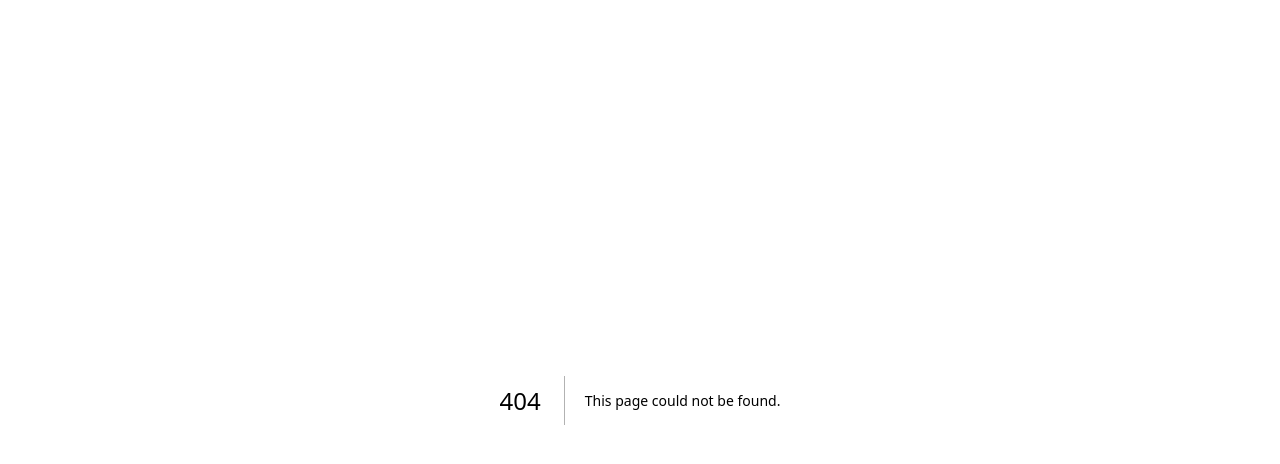
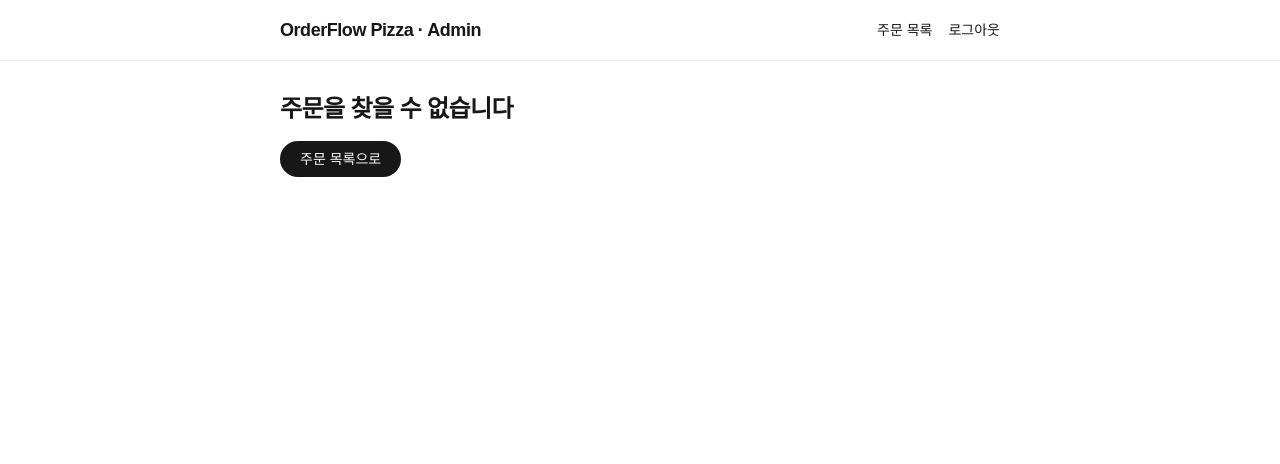
Before and after one commit to sys-Normal/orderflow-pizza, a Next.js app: page /admin/orders/1 in a window 1280 px wide. Before the commit this address had no page. Shown: the top 464 px of the page. Built offline with nearby package versions, Linux system fonts and the light colour scheme.

Commit message:
관리자 주문 목록/상세 화면 추가
사용자 주문 플로우가 기록하는 것과 같은 localStorage 스토어에서 주문을 읽어옵니다. 주문별 간단한 상태 변경 컨트롤을 포함합니다.

```diff
--- /dev/null
+++ b/src/app/(admin)/admin/layout.tsx
@@ -0,0 +1,13 @@
+import type { ReactNode } from "react";
+import { AdminNav } from "@/components/admin-nav";
+
+export default function AdminLayout({ children }: { children: ReactNode }) {
+  return (
+    <>
+      <AdminNav />
+      <main className="mx-auto w-full max-w-3xl flex-1 px-6 py-8">
+        {children}
+      </main>
+    </>
+  );
+}
--- /dev/null
+++ b/src/app/(admin)/admin/orders/[orderId]/page.tsx
@@ -0,0 +1,75 @@
+"use client";
+
+import { useParams } from "next/navigation";
+import Link from "next/link";
+import { useOrder, updateOrderStatus } from "@/lib/orders/storage";
+import { ORDER_STATUS_LABELS, type OrderStatus } from "@/lib/orders/types";
+import { CartSummary } from "@/components/cart-summary";
+
+const STATUSES: OrderStatus[] = ["received", "preparing", "ready", "completed"];
+
+export default function AdminOrderDetailPage() {
+  const params = useParams<{ orderId: string }>();
+  const order = useOrder(params.orderId);
+
+  if (!order) {
+    return (
+      <div className="flex flex-col items-start gap-4">
+        <h1 className="text-2xl font-semibold tracking-tight">
+          주문을 찾을 수 없습니다
+        </h1>
+        <Link
+          href="/admin/orders"
+          className="rounded-full bg-foreground px-5 py-2 text-sm font-medium text-background"
+        >
+          주문 목록으로
+        </Link>
+      </div>
+    );
+  }
+
+  return (
+    <div className="flex flex-col gap-6">
+      <div>
+        <h1 className="text-2xl font-semibold tracking-tight">주문 상세</h1>
+        <p className="text-sm text-zinc-600 dark:text-zinc-400">
+          주문번호: {order.id}
+        </p>
+      </div>
+
+      <div>
+        <h2 className="mb-2 font-medium">고객 정보</h2>
+        <p className="text-sm">{order.customer.name}</p>
+        <p className="text-sm">{order.customer.phone}</p>
+        <p className="text-sm">{order.customer.address}</p>
+        {order.customer.notes && (
+          <p className="text-sm text-zinc-600 dark:text-zinc-400">
+            요청사항: {order.customer.notes}
+          </p>
+        )}
+      </div>
+
+      <CartSummary items={order.items} subtotal={order.subtotal} />
+
+      <div>
+        <h2 className="mb-2 font-medium">상태</h2>
+        <div className="flex gap-2">
+          {STATUSES.map((status) => (
+            <button
+              key={status}
+              type="button"
+              onClick={() => updateOrderStatus(order.id, status)}
+              className={`rounded-full border px-3 py-1 text-sm ${
+                order.status === status
+                  ? "border-foreground bg-foreground text-background"
+                  : "border-black/[.08] dark:border-white/[.145]"
+              }`}
+            >
+              {ORDER_STATUS_LABELS[status]}
+            </button>
+          ))}
+        </div>
+      </div>
+    </div>
+  );
+}
--- /dev/null
+++ b/src/app/(admin)/admin/orders/page.tsx
@@ -0,0 +1,49 @@
+"use client";
+
+import Link from "next/link";
+import { useOrders } from "@/lib/orders/storage";
+import { ORDER_STATUS_LABELS } from "@/lib/orders/types";
+
+function formatPrice(amount: number) {
+  return `${amount.toLocaleString("ko-KR")}원`;
+}
+
+export default function AdminOrdersPage() {
+  const orders = useOrders();
+
+  return (
+    <div className="flex flex-col gap-6">
+      <h1 className="text-2xl font-semibold tracking-tight">주문 목록</h1>
+
+      {orders.length === 0 ? (
+        <p className="text-zinc-600 dark:text-zinc-400">
+          아직 접수된 주문이 없습니다.
+        </p>
+      ) : (
+        <ul className="flex flex-col gap-3">
+          {orders.map((order) => (
+            <li key={order.id}>
+              <Link
+                href={`/admin/orders/${order.id}`}
+                className="flex items-center justify-between gap-4 rounded-lg border border-black/[.08] p-4 dark:border-white/[.145]"
+              >
+                <div>
+                  <p className="font-medium">{order.customer.name}</p>
+                  <p className="text-sm text-zinc-600 dark:text-zinc-400">
+                    {new Date(order.createdAt).toLocaleString("ko-KR")}
+                  </p>
+                </div>
+                <div className="text-right">
+                  <p className="font-medium">{formatPrice(order.subtotal)}</p>
+                  <p className="text-sm text-zinc-600 dark:text-zinc-400">
+                    {ORDER_STATUS_LABELS[order.status]}
+                  </p>
+                </div>
+              </Link>
+            </li>
+          ))}
+        </ul>
+      )}
+    </div>
+  );
+}
--- /dev/null
+++ b/src/components/admin-nav.tsx
@@ -0,0 +1,26 @@
+"use client";
+
+import Link from "next/link";
+import { usePathname } from "next/navigation";
+import { logoutAction } from "@/lib/auth/actions";
+
+export function AdminNav() {
+  const pathname = usePathname();
+  if (pathname === "/admin/login") return null;
+
+  return (
+    <header className="border-b border-black/[.08] dark:border-white/[.145]">
+      <div className="mx-auto flex w-full max-w-3xl items-center justify-between px-6 py-4">
+        <Link href="/admin/orders" className="text-lg font-semibold tracking-tight">
+          OrderFlow Pizza · Admin
+        </Link>
+        <nav className="flex items-center gap-4 text-sm font-medium">
+          <Link href="/admin/orders">주문 목록</Link>
+          <form action={logoutAction}>
+            <button type="submit">로그아웃</button>
+          </form>
+        </nav>
+      </div>
+    </header>
+  );
+}
```
